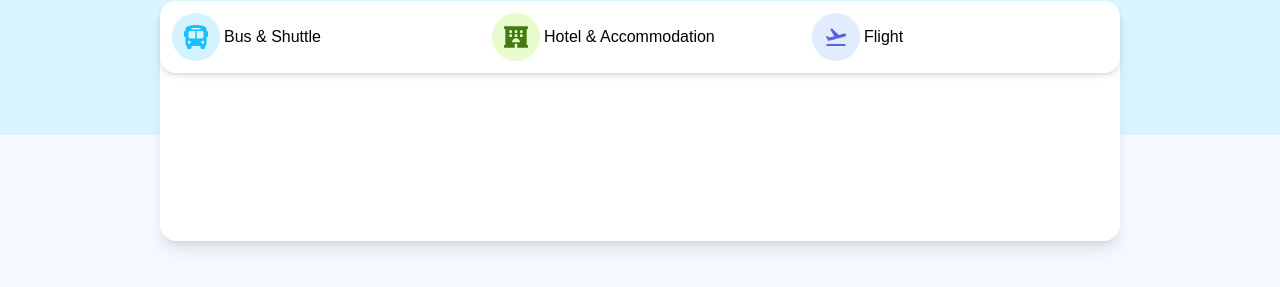
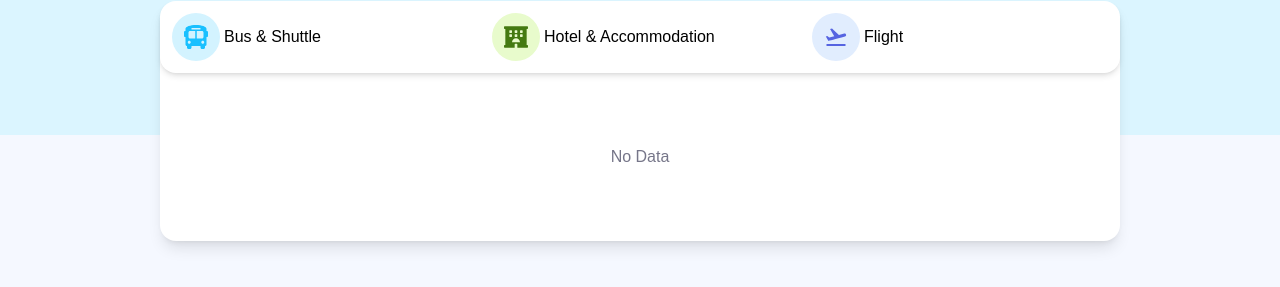
Before and after one commit to rigby200602/tripzy-frontend-test-LeDienThanhTung, a Next.js app: page / in a window 1280 px wide. Both pictures are taken after a click on the element "Hotel & Accommodation". Shown: the part 225-512 px from the top of the page. Built offline with nearby package versions, Linux system fonts and the light colour scheme.

Commit message:
no data for id 2 & 3

```diff
--- a/components/Tabs.jsx
+++ b/components/Tabs.jsx
@@ -35,7 +35,6 @@ const Tabs = () => {
   const [activeTab, setActiveTab] = useState(1)
   const handleClick = (id) => {
     setActiveTab(id)
-    console.log("Active Tab ID:", id)
   }
   return (
     <div className="flex flex-col bg-white rounded-2xl h-60 w-[75%] shadow-lg">
@@ -66,8 +65,9 @@ const Tabs = () => {
           })}
         </div>
       </div>
-      <div>
+      <div className="flex justify-center items-center h-full">
         {/* Content for the selected tab can go here */}
+        {activeTab === 1 ? '' : <p className="text-[#767689] font-normal">No Data</p>}
       </div>
     </div>
   );
```
